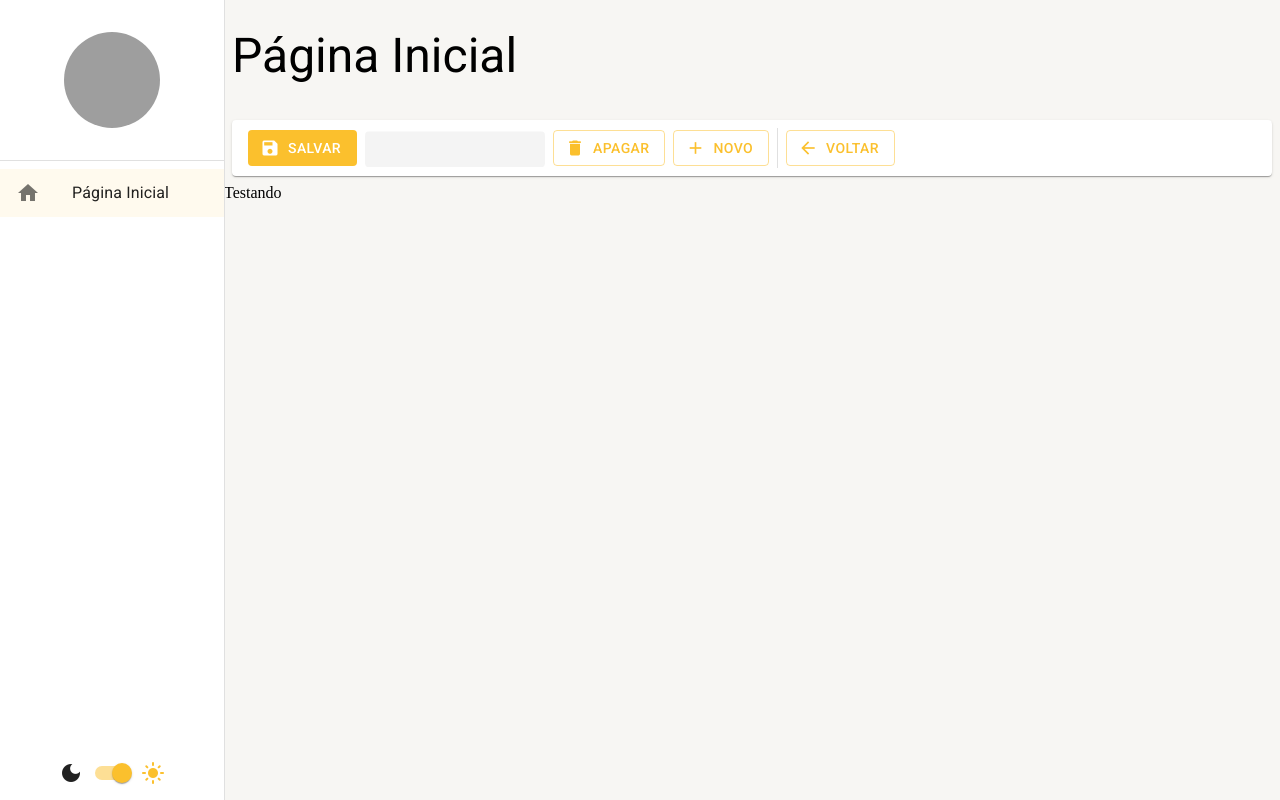
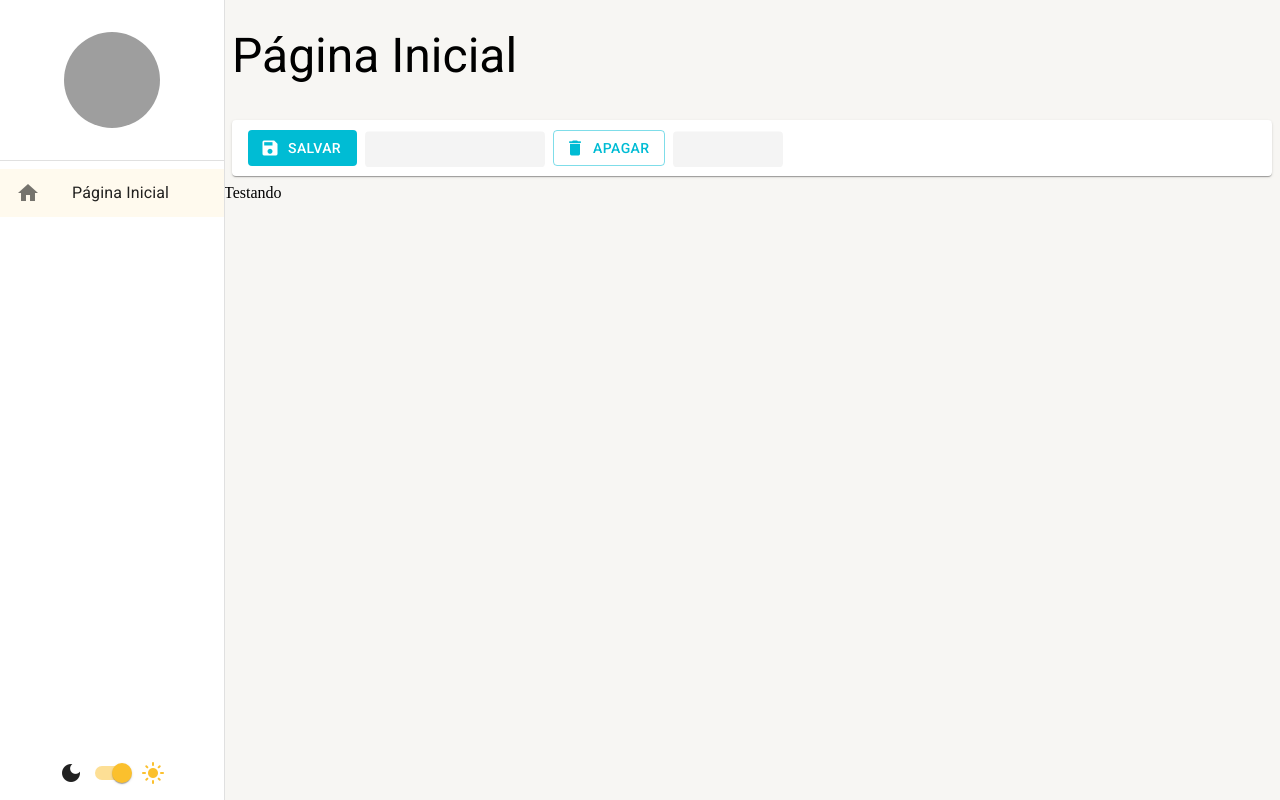
Before and after one commit to JonGlazkov/dashboard-mui-typescript, a React (Create React App) app: page /pagina-inicial in a window 1280 px wide. Built offline with nearby package versions, Linux system fonts and the light colour scheme; grey boxes are pictures that could not be loaded.

Commit message:
feat: Adicionado back-end server(json-server) e mudança de cor na Dashboard

```diff
--- /dev/null
+++ b/mock/database.json
@@ -0,0 +1,9 @@
+{
+  "pessoas": [
+    {
+      "id": 1,
+      "nome": "Jonathan",
+      "sobrenome": "Ventura"
+    }
+  ]
+}
--- a/package.json
+++ b/package.json
@@ -6,6 +6,7 @@
     "start": "react-scripts start",
     "build": "react-scripts build",
     "test": "react-scripts test",
+    "mock": "json-server --watch -p 3333 ./mock/database.json",
     "eject": "react-scripts eject"
   },
   "dependencies": {
@@ -29,6 +30,7 @@
     "@typescript-eslint/parser": "^5.46.1",
     "eslint": "^8.29.0",
     "eslint-plugin-react": "^7.31.11",
+    "json-server": "^0.17.1",
     "typescript": "^4.9.4",
     "web-vitals": "^2.1.4"
   },
--- a/src/pages/dashboard/Dashboard.tsx
+++ b/src/pages/dashboard/Dashboard.tsx
@@ -7,7 +7,13 @@ export const Dashboard = () => {
     <LayoutBaseDePagina
       title="Página Inicial"
       toolBar={(
-        <FerramentasDeDetalhe showSaveAndCloseButton showSaveAndCloseButtonLoading />
+        <FerramentasDeDetalhe
+          showSaveAndCloseButton
+          showNewButton
+          showSaveAndCloseButtonLoading
+          showNewButtonLoading
+          showBackButton={false}
+        />
       )}
     >
       Testando
--- a/src/shared/components/ferramentas-da-listagem/FerramentasDaListagem.tsx
+++ b/src/shared/components/ferramentas-da-listagem/FerramentasDaListagem.tsx
@@ -48,7 +48,7 @@ export const FerramentasDaListagem: React.FC<IFerramentasDaListagemProps> = ({
       <Box flex={1} display="flex" justifyContent="end">
         {showNewButton && (
           <Button
-            color="primary"
+            color="secondary"
             variant="contained"
             disableElevation
             onClick={onClickNewButton}
--- a/src/shared/components/ferramentas-de-detalhe/FerramentasDeDetalhe.tsx
+++ b/src/shared/components/ferramentas-de-detalhe/FerramentasDeDetalhe.tsx
@@ -1,4 +1,5 @@
-import { Box, Button, Divider, Icon, Paper, Skeleton, useTheme } from "@mui/material";
+import { Box, Button, Divider, Icon, Paper, Skeleton, Typography, useMediaQuery, useTheme } from "@mui/material";
+import { Theme } from "@mui/system";
 
 interface IFerramentasDeDetalheProps {
   newButtonText?: string;
@@ -30,13 +31,13 @@ export const FerramentasDeDetalhe: React.FC<IFerramentasDeDetalheProps> = ({
   showBackButton = true,
   showDeleteButton = true,
   showSaveButton = true,
-  showSaveAndCloseButton = false,
+  showSaveAndCloseButton: showSaveAndBackButton = false,
 
   showNewButtonLoading = false,
   showBackButtonLoading = false,
   showDeleteButtonLoading = false,
   showSaveButtonLoading = false,
-  showSaveAndCloseButtonLoading = false,
+  showSaveAndCloseButtonLoading: showSaveAndBackButtonLoading = false,
 
   onClickNewButton,
   onClickBackButton,
@@ -44,6 +45,9 @@ export const FerramentasDeDetalhe: React.FC<IFerramentasDeDetalheProps> = ({
   onClickSaveButton,
   onClickSaveAndCloseButton,
 }) => {
+  const smDown = useMediaQuery((theme: Theme) => theme.breakpoints.down("sm"));
+  const mdDown = useMediaQuery((theme: Theme) => theme.breakpoints.down("md"));
+
   const theme = useTheme();
 
   return (
@@ -59,44 +63,50 @@ export const FerramentasDeDetalhe: React.FC<IFerramentasDeDetalheProps> = ({
     >
       {(showSaveButton && !showSaveButtonLoading) && (
         <Button
-          color="primary"
+          color="secondary"
           variant="contained"
           disableElevation
           onClick={onClickSaveButton}
           startIcon={<Icon>save</Icon>}
         >
+          <Typography variant="button" noWrap >
             Salvar
+          </Typography>
         </Button>
       )}
       {showSaveButtonLoading && (
         <Skeleton width={110} height={60} />
 
       )}
-      {(showSaveAndCloseButton && !showSaveAndCloseButtonLoading) && (
+      {(showSaveAndBackButton && !showSaveAndBackButtonLoading && !smDown && !mdDown) && (
         <Button
-          color="primary"
+          color="secondary"
           variant="outlined"
           disableElevation
           onClick={onClickSaveAndCloseButton}
           startIcon={<Icon>save</Icon>}
         >
+          <Typography variant="button" noWrap >
             Salvar e voltar
+          </Typography>
         </Button>
       )}
-      {showSaveAndCloseButtonLoading && (
+      {(showSaveAndBackButtonLoading && !smDown && !mdDown) && (
         <Skeleton width={180} height={60} />
 
       )}
 
       {(showDeleteButton && !showDeleteButtonLoading) && (
         <Button
-          color="primary"
+          color="secondary"
           variant="outlined"
           disableElevation
           onClick={onClickDeleteButton}
           startIcon={<Icon>delete</Icon>}
         >
+          <Typography variant="button" noWrap >
             Apagar
+          </Typography>
         </Button>
       )}
       {showDeleteButtonLoading && (
@@ -104,33 +114,41 @@ export const FerramentasDeDetalhe: React.FC<IFerramentasDeDetalheProps> = ({
 
       )}
 
-      {(showNewButton && !showNewButtonLoading) && (
+      {(showNewButton && !showNewButtonLoading && !smDown) && (
         <Button
-          color="primary"
+          color="secondary"
           variant="outlined"
           disableElevation
           onClick={onClickNewButton}
           startIcon={<Icon>add</Icon>}
         >
+          <Typography variant="button" noWrap >
             {newButtonText}
+          </Typography>
         </Button>
       )}
-      {showNewButtonLoading && (
+      {(showNewButtonLoading && !smDown) && (
         <Skeleton width={110} height={60} />
 
       )}
 
+      { (
+        showBackButton && (showNewButton || showDeleteButton || showSaveButton || showSaveAndBackButton)
+      ) && (
         <Divider variant="middle" orientation="vertical" />
+      )}
 
       {(showBackButton && !showBackButtonLoading) && (
         <Button
-          color="primary"
+          color="secondary"
           variant="outlined"
           disableElevation
           onClick={onClickBackButton}
           startIcon={<Icon>arrow_back</Icon>}
         >
+          <Typography variant="button" noWrap >
             Voltar
+          </Typography>
         </Button>)}
       {showBackButtonLoading && (
         <Skeleton width={110} height={60} />
--- a/tsconfig.json
+++ b/tsconfig.json
@@ -16,5 +16,6 @@
     "noEmit": true,
     "jsx": "react-jsx"
   },
+
   "include": ["src"]
 }
```
Also changed, not shown: mock/README.md (added), 1 other file (tests, documents, lock files or other folders). Lines whose indentation alone changed are shown as unchanged.
